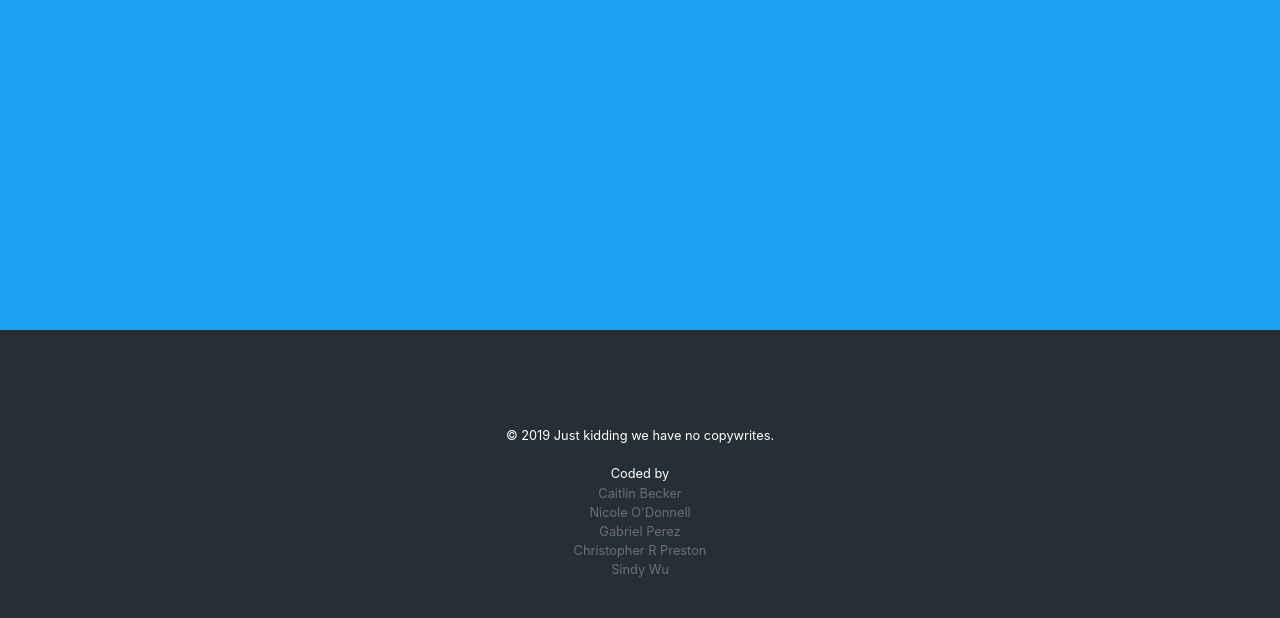
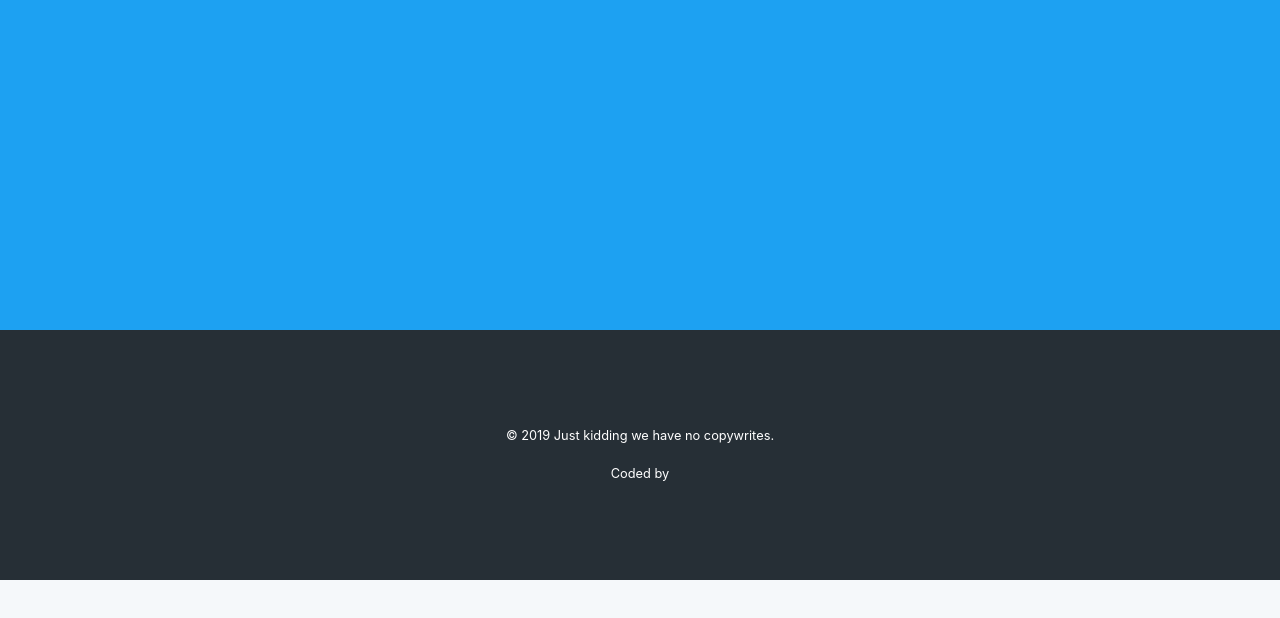
Before and after one commit to stuffrome/twitter-metrics, a website: page client/index.html in a window 1280 px wide. Shown: the part 526-1144 px from the top of the page. After the commit the page ends 1106 px from the top, so only its background shows below. Drawn offline with nearby package versions, Linux system fonts and the light colour scheme.

Commit message:
Revert names in folder

```diff
--- a/client/index.html
+++ b/client/index.html
@@ -58,11 +58,7 @@
           <div class="col-md-12 text-center">
             &copy; 2019 Just kidding we have no copywrites. <br><br>
             Coded by <br>
-            <a href="#">Caitlin Becker</a> <br>
-            <a href="#">Nicole O'Donnell</a> <br>
-            <a href="#">Gabriel Perez</a> <br>
-            <a href="#">Christopher R Preston</a> <br>
-            <a href="#">Sindy Wu</a> <br>
+            <!--- Add you GitHub a ref element here -->
           </div>
         </div>
       </div>
```
